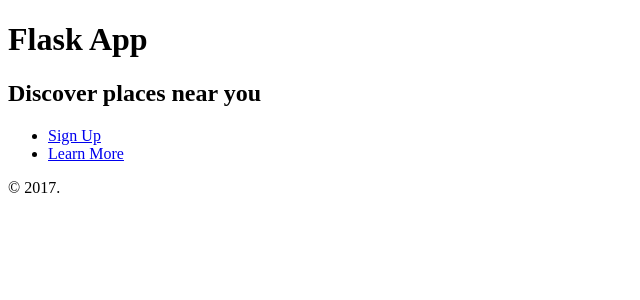
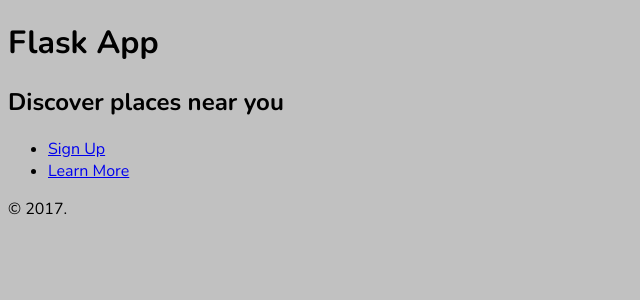
Before and after one commit to hessam61/flaskapp, a Flask app: page / in a window 1280 px wide. Shown: the top 300 px of the page, without its empty margins (0-640 px from the left). Run offline with Flask 2, Linux system fonts and the light colour scheme.

Commit message:
Adds css through flask using  url_for function

```diff
--- /dev/null
+++ b/static/css/main.css
@@ -0,0 +1,4 @@
+body{
+	font-family: 'Nunito', sans-serif;
+	background: #c1c1c1;
+}
--- a/templates/layout.html
+++ b/templates/layout.html
@@ -3,7 +3,7 @@
 <head>
 	<title>Flask App</title>
 	<link href="https://fonts.googleapis.com/css?family=Nunito:300,400,700" rel="stylesheet">
-	<link href="static/css/main.css">
+	<link href="{{ url_for('static', filename='css/main.css')}}" rel="stylesheet">
 </head>
 <body>
 	<header>
```
